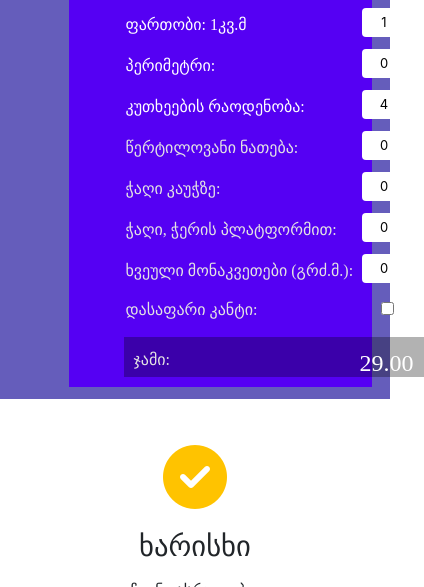
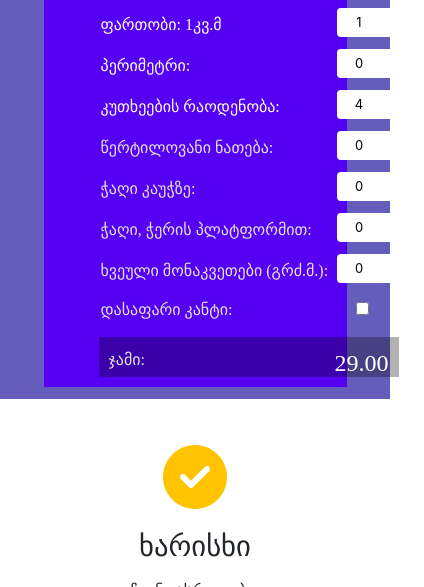
Before and after one commit to anrithe110/barisoli, a plain HTML site: page index.html in a window 390 px wide. Shown: the part 606-1193 px from the top of the page, 424 px wide, since content can reach past the window. Drawn offline with nearby package versions, Linux system fonts and the light colour scheme; a web font is replaced by a local one.

Commit message:
Update styles.css

```diff
--- a/styles.css
+++ b/styles.css
@@ -298,11 +298,22 @@ font-family: "bpg";
   padding: 3% 2%;
 }
 
-@media (max-width:992px) {
+@media (max-width:990px) {
   .calculator {
-    position: static;
     width: auto;
-    margin-left: 25px;
+    margin-left: 157px;
+  }
+}
+@media (max-width:800px) {
+  .calculator {
+    width: auto;
+    margin-left: 90px;
+  }
+}
+@media (max-width:650px) {
+  .calculator {
+    width: auto;
+    margin-left: auto;
   }
 }
 
```
